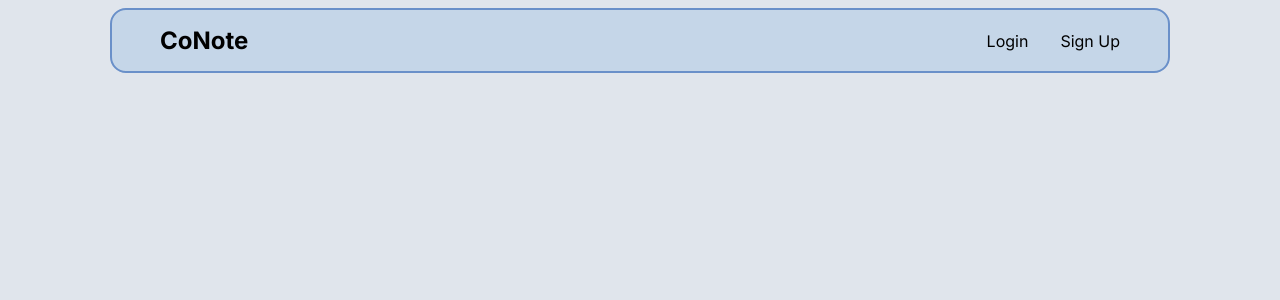
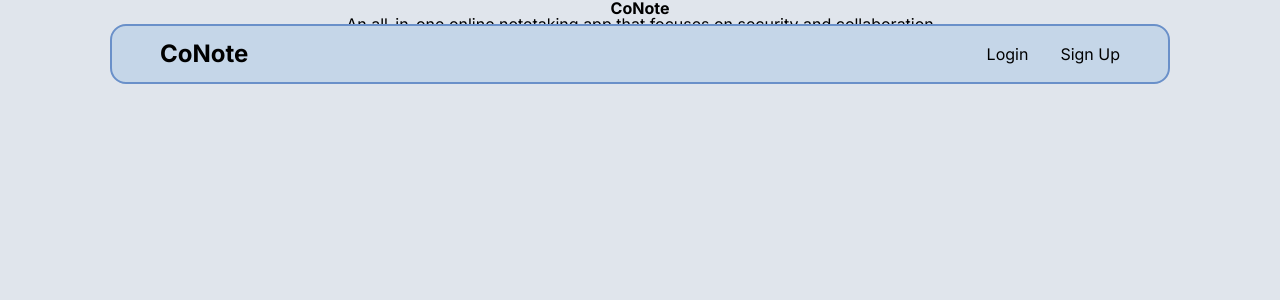
Before and after one commit to ItsPixL/conote, a React app in the folder frontend/: page /home in a window 1280 px wide. Shown: the top 300 px of the page. Built offline with nearby package versions, Linux system fonts and the light colour scheme; the HTML template or start-up script is replaced by a standard one.

Commit message:
Made some basic navigation and started on the landing page.

```diff
--- a/frontend/src/App.tsx
+++ b/frontend/src/App.tsx
@@ -2,12 +2,14 @@
 import Login from "./pages/Login";
 import SignUp from "./pages/SignUp";
 import NavBar from "./components/Navbar";
+import Home from "./pages/Home";
 
 export const App = () => {
   return (
     <Router>
       <NavBar />
       <Routes>
+        <Route path="/home" element={<Home />} />
         <Route path="/login" element={<Login />} />
         <Route path="/signup" element={<SignUp />} />
       </Routes>
--- a/frontend/src/components/Navbar.css
+++ b/frontend/src/components/Navbar.css
@@ -1,16 +1,17 @@
 nav {
   width: 80vw;
   background-color: var(--bg-accent);
-  margin: 0 auto;
+  margin: 1.5rem auto;
   border-radius: 1rem;
   border: 0.125rem solid var(--accent-1);
   padding: 1rem;
   display: flex;
   justify-content: space-between;
   align-items: center;
-  position: absolute;
+  position: fixed;
   left: 0;
   right: 0;
+  z-index: 99;
 }
 
 .logo {
--- a/frontend/src/index.css
+++ b/frontend/src/index.css
@@ -13,3 +13,127 @@
   border: none;
   box-shadow: none;
 }
+
+html,
+body,
+div,
+span,
+applet,
+object,
+iframe,
+h1,
+h2,
+h3,
+h4,
+h5,
+h6,
+p,
+blockquote,
+pre,
+a,
+abbr,
+acronym,
+address,
+big,
+cite,
+code,
+del,
+dfn,
+em,
+img,
+ins,
+kbd,
+q,
+s,
+samp,
+small,
+strike,
+strong,
+sub,
+sup,
+tt,
+var,
+b,
+u,
+i,
+center,
+dl,
+dt,
+dd,
+ol,
+ul,
+li,
+fieldset,
+form,
+label,
+legend,
+table,
+caption,
+tbody,
+tfoot,
+thead,
+tr,
+th,
+td,
+article,
+aside,
+canvas,
+details,
+embed,
+figure,
+figcaption,
+footer,
+header,
+hgroup,
+menu,
+nav,
+output,
+ruby,
+section,
+summary,
+time,
+mark,
+audio,
+video {
+  margin: 0;
+  padding: 0;
+  border: 0;
+  font-size: 100%;
+  vertical-align: baseline;
+}
+
+article,
+aside,
+details,
+figcaption,
+figure,
+footer,
+header,
+hgroup,
+menu,
+nav,
+section {
+  display: block;
+}
+body {
+  line-height: 1;
+}
+ol,
+ul {
+  list-style: none;
+}
+blockquote,
+q {
+  quotes: none;
+}
+blockquote:before,
+blockquote:after,
+q:before,
+q:after {
+  content: "";
+  content: none;
+}
+table {
+  border-collapse: collapse;
+  border-spacing: 0;
+}
--- /dev/null
+++ b/frontend/src/pages/Home.css
@@ -0,0 +1,5 @@
+.hero {
+  width: 80vw;
+  margin: 0 auto;
+  text-align: center;
+}
--- /dev/null
+++ b/frontend/src/pages/Home.tsx
@@ -0,0 +1,17 @@
+import "./Home.css";
+
+const Home = () => {
+  return (
+    <main>
+      <div className="hero">
+        <h1>CoNote</h1>
+        <span>
+          An all-in-one online notetaking app that focuses on security and
+          collaboration
+        </span>
+      </div>
+    </main>
+  );
+};
+
+export default Home;
```
